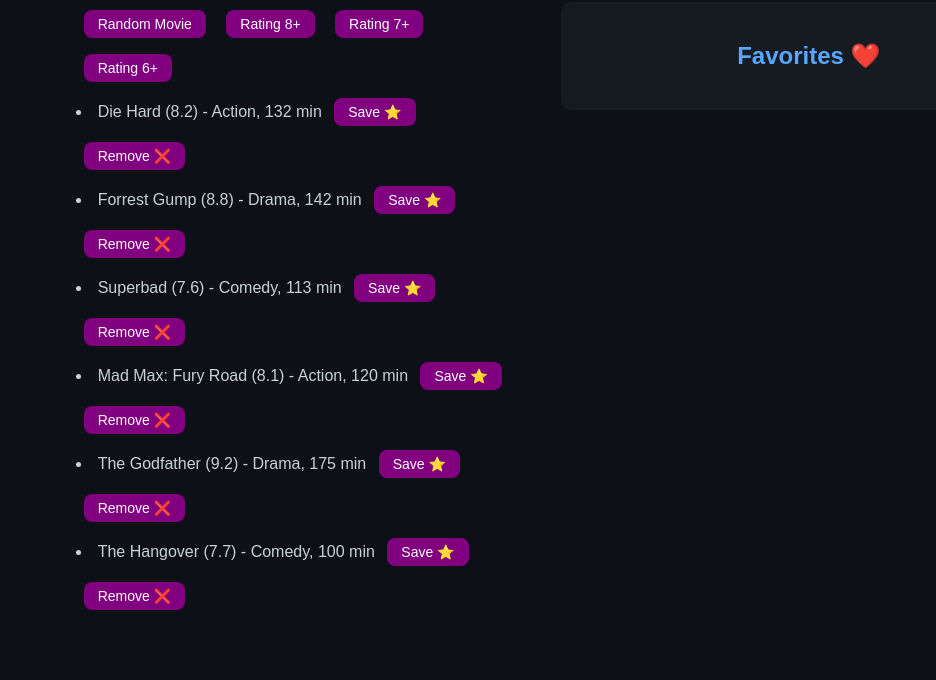
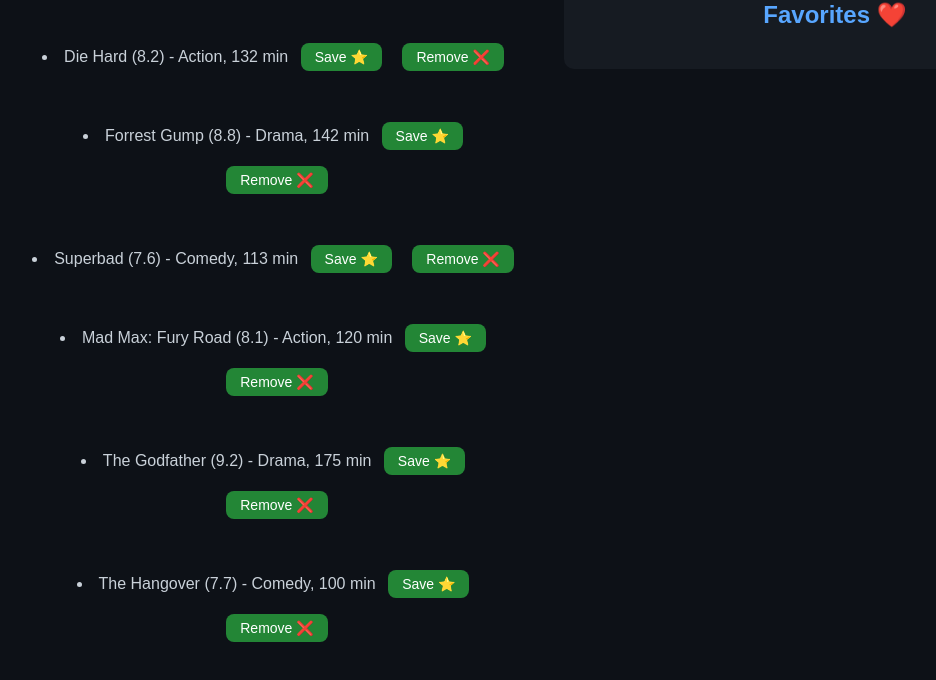
Before and after one commit to ATheofanis/moviesuggestion, a plain HTML site: page index.html in a window 1280 px wide. Shown: the part 137-817 px from the top of the page, without its empty margins (74-1010 px from the left). Drawn offline with Linux system fonts and the light colour scheme.

Commit message:
Update style.css

```diff
--- a/style.css
+++ b/style.css
@@ -1,38 +1,22 @@
 body {
-    background-color: #0d1117; /* GitHub dark gray */
-    color: #c9d1d9; /* Light gray text */
-    display: flex;
-    justify-content: center;
-    align-items: center;
-    min-height: 100vh;
-    flex-direction: column;
     font-family: Arial, sans-serif;
+    background-color: #0d1117; /* GitHub dark background */
+    color: #c9d1d9;
+    text-align: center;
+    margin: 0;
+    padding: 20px;
 }
 
 h1 {
     margin-bottom: 20px;
 }
 
-button {
-    margin: 8px;
-    padding: 6px 14px;
-    background-color: #800080; /* purple */
-    color: white;
-    border: none;
-    border-radius: 8px;
-    cursor: pointer;
-    font-size: 14px;
-}
-
-button:hover {
-    background-color: ##800080;
-}
-
 .container {
     display: flex;
     justify-content: space-around;
     align-items: flex-start;
-    width: 80%;
+    width: 90%;
+    margin: auto;
 }
 
 #movie-section, #favorites-section {
@@ -47,5 +31,67 @@ button:hover {
 
 #favorites-section h2 {
     text-align: center;
-    color: #58a6ff; /* Nice blue for section title */
+    color: #58a6ff;
 }
+
+button {
+    margin: 8px;
+    padding: 6px 14px;
+    background-color: #238636; /* nice green */
+    color: white;
+    border: none;
+    border-radius: 8px;
+    cursor: pointer;
+    font-size: 14px;
+    transition: background-color 0.3s;
+}
+
+button:hover {
+    background-color: #2ea043;
+}
+
+#movieList {
+    margin-top: 20px;
+    display: flex;
+    flex-wrap: wrap;
+    gap: 15px;
+    justify-content: center;
+}
+
+.movie-card {
+    background-color: #161b22;
+    padding: 15px;
+    border-radius: 10px;
+    width: 200px;
+    box-shadow: 0 4px 8px rgba(255, 255, 255, 0.05);
+    transition: transform 0.3s;
+}
+
+.movie-card:hover {
+    transform: scale(1.05);
+}
+
+.movie-card h3 {
+    margin: 5px 0;
+    color: #58a6ff;
+}
+
+.movie-card p {
+    margin: 3px 0;
+}
+
+ul {
+    list-style-type: none;
+    padding: 0;
+}
+
+li {
+    margin: 10px 0;
+    animation: fadeIn 0.5s;
+}
+
+/* Animation */
+@keyframes fadeIn {
+    from { opacity: 0; transform: translateY(10px); }
+    to { opacity: 1; transform: translateY(0); }
+}
```
